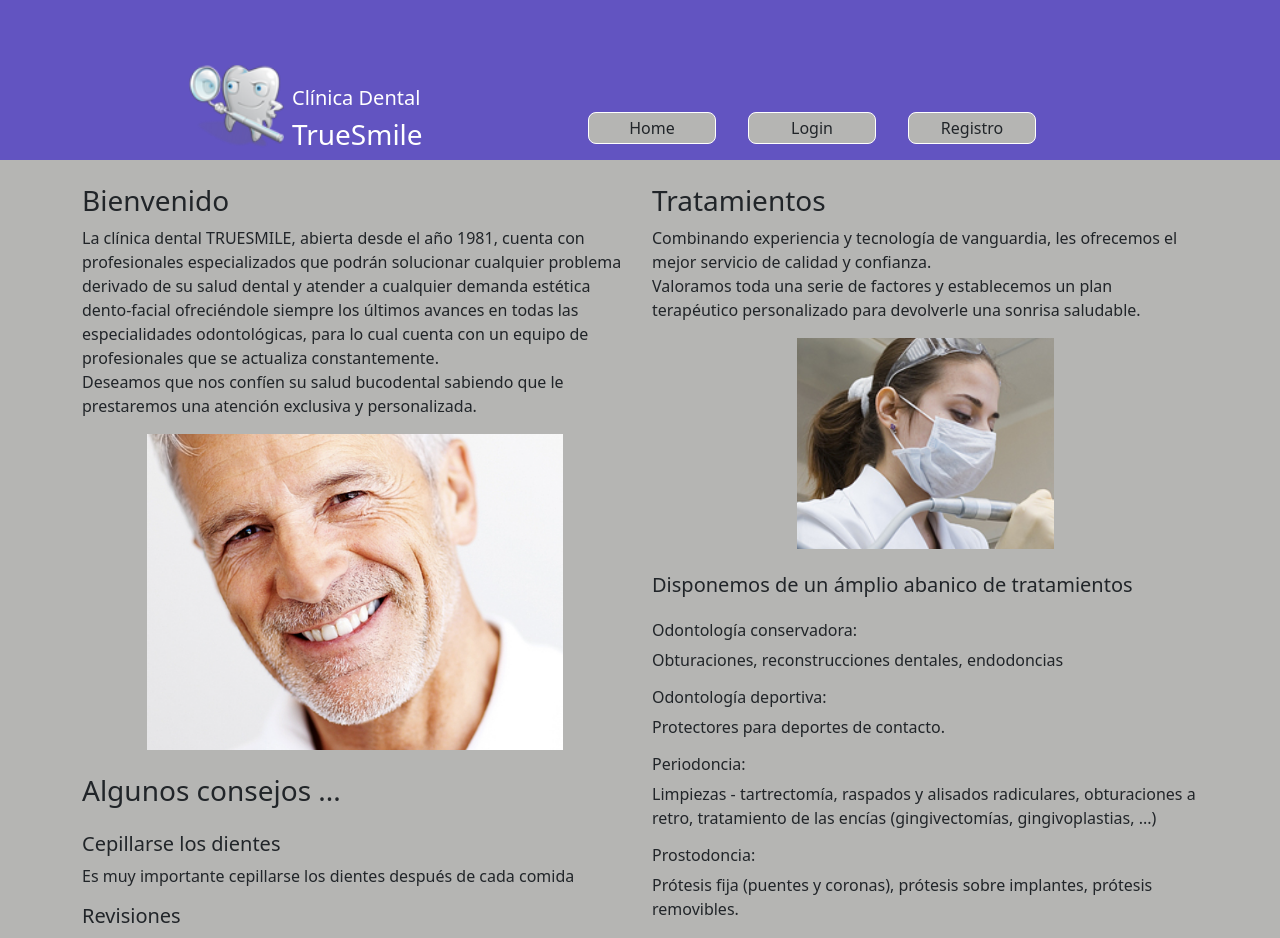
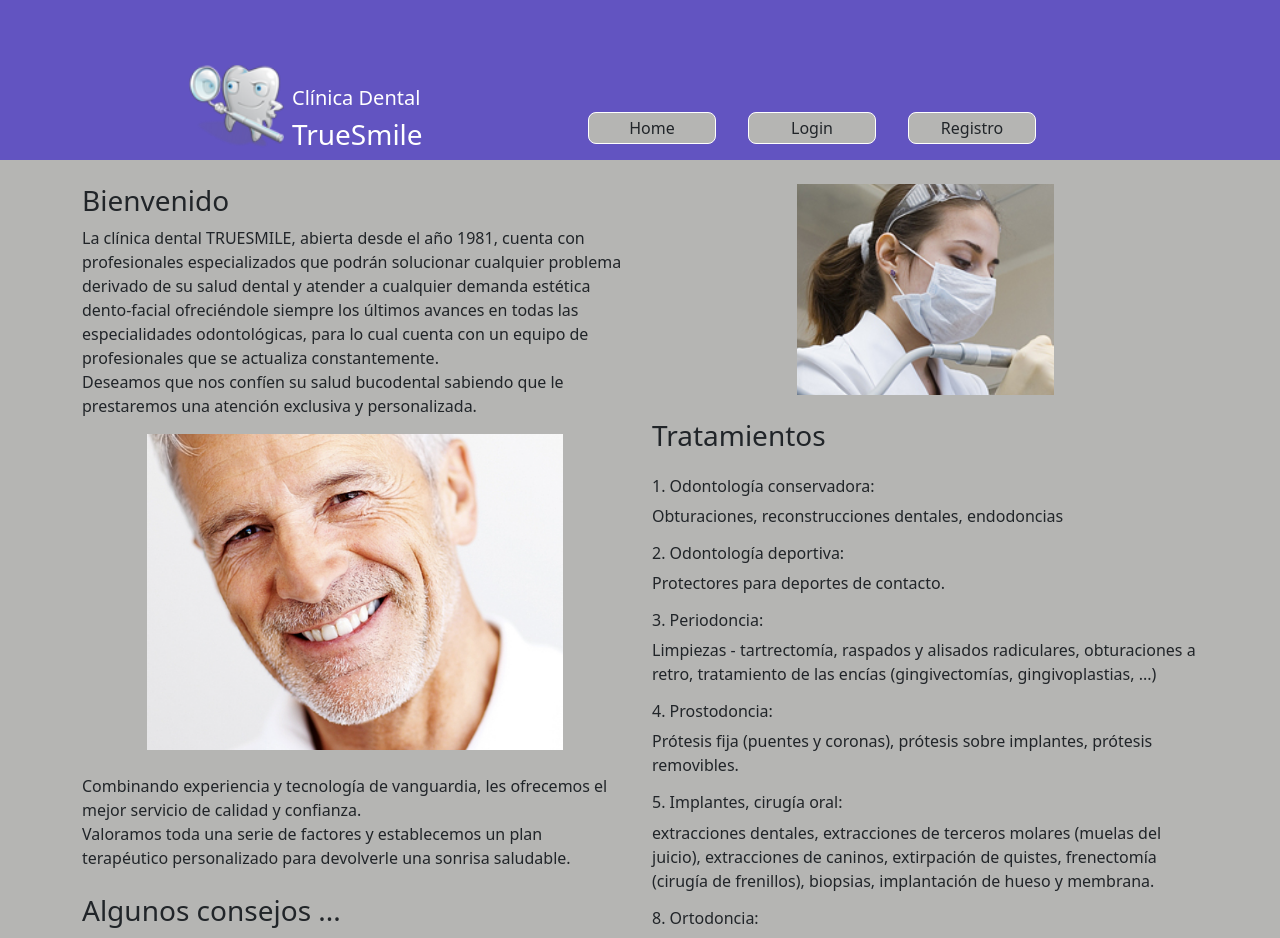
Before and after one commit to rgolfe81/FrontEnd-ClinicaDental-TrueSmile, a React (Vite) app: page / in a window 1280 px wide. Shown: the top 938 px of the page. Built offline with nearby package versions, Linux system fonts and the light colour scheme.

Commit message:
feat: add validation date for old dates in create appointments

```diff
--- a/src/App.css
+++ b/src/App.css
@@ -1,4 +1,4 @@
-body {
+/* body {
   padding: 0;
   margin: 0;
 
@@ -8,4 +8,4 @@ body {
   display: flex;
   justify-content: center;
   align-items: center;
-}
+} */
--- a/src/helpers/useful.js
+++ b/src/helpers/useful.js
@@ -50,7 +50,7 @@ export const checkInputs = (name, data, required) => {
       if (data === "" && required === true){
         return {message: "El campo no puede estar vacío", validated: false};
       } else if (!/^[1-8]$/.test(data)){
-        return {message: "El tratamiento introducido no existe", validated: false};
+        return {message: "Tramientos 1-8 Indicados en Home", validated: false};
       }
       return {message: "", validated: true};
 
@@ -58,7 +58,7 @@ export const checkInputs = (name, data, required) => {
         if (data === "" && required === true){
           return {message: "El campo no puede estar vacío", validated: false};
         } else if (!/^(1|2)?$/.test(data)){
-          return {message: "El doctor introducido no existe", validated: false};
+          return {message: "Dentista 1-2", validated: false};
         }
         return {message: "", validated: true};
       break;
--- a/src/pages/Appointment/Appointment.jsx
+++ b/src/pages/Appointment/Appointment.jsx
@@ -30,7 +30,7 @@ export const Appointment = () => {
   const [newAppointmentIsValid, setNewAppointmentIsValid] = useState({
     dental_intervention_idIsValid: false,
     doctor_idIsValid: false,
-    dateIsValid: true,
+    dateIsValid: false,
   });
 
   // Hook validación final que activa el botón de envío de datos
@@ -114,7 +114,7 @@ export const Appointment = () => {
   return (
     <div className="appointmentDesign">
       <div className="titleDesign">
-        <h2>Pedir cita</h2>
+        <h2>Solicitar cita</h2>
       </div>
       {congratulations !== "" ? (
         <div>{congratulations}</div>
@@ -124,9 +124,14 @@ export const Appointment = () => {
             <Calendar onChange={setDateForTransform} value={dateForTransform} />
           </div>
           <div>
-            <p>
+            <div>
               Fecha seleccionada: {dateForTransform.toLocaleDateString("es-ES")}
-            </p>
+            </div>
+            {/* Validación fecha seleccionada */}
+            {(dateForTransform < new Date()) ?
+            (newAppointmentIsValid.dateIsValid = false, <div>No puedes seleccionar una fecha pasada</div>) :
+            newAppointmentIsValid.dateIsValid = true
+            }
             <InputText
               className={
                 newAppointmentError.dental_intervention_idError === ""
--- a/src/pages/Home/Home.jsx
+++ b/src/pages/Home/Home.jsx
@@ -58,6 +58,13 @@ export const Home = () => {
               <div className="text-center">
                 <img src={Img_01} alt="Imagen portada" className="imgDesign" />
               </div>
+              <p className="mt-4">
+                Combinando experiencia y tecnología de vanguardia, les ofrecemos
+                el mejor servicio de calidad y confianza.
+                <br />
+                Valoramos toda una serie de factores y establecemos un plan
+                terapéutico personalizado para devolverle una sonrisa saludable.
+              </p>
               <h3 className="mt-4">Algunos consejos ...</h3>
               <h5 className="mt-4">Cepillarse los dientes</h5>
               <p>
@@ -73,52 +80,44 @@ export const Home = () => {
             </Col>
 
             <Col sm={12} md={6}>
-              <h3 className="mt-4">Tratamientos</h3>
-              <p>
-                Combinando experiencia y tecnología de vanguardia, les ofrecemos
-                el mejor servicio de calidad y confianza.
-                <br />
-                Valoramos toda una serie de factores y establecemos un plan
-                terapéutico personalizado para devolverle una sonrisa saludable.
-              </p>
               <div className="text-center">
                 <img
                   src={Img_02}
                   alt="imagen tratamientos"
-                  className="img-fluid"
+                  className="mt-4"
                 />
               </div>
-              <h5 className="mt-4">
-                Disponemos de un ámplio abanico de tratamientos
-              </h5>
-              <h6 className="mt-4">Odontología conservadora:</h6>
+              <h3 className="mt-4">Tratamientos</h3>
+              <h6 className="mt-4">1. Odontología conservadora:</h6>
               <p>Obturaciones, reconstrucciones dentales, endodoncias</p>
-              <h6>Odontología deportiva:</h6>
+              <h6>2. Odontología deportiva:</h6>
               <p>Protectores para deportes de contacto.</p>
-              <h6>Periodoncia:</h6>
+              <h6>3. Periodoncia:</h6>
               <p>
                 Limpiezas - tartrectomía, raspados y alisados radiculares,
                 obturaciones a retro, tratamiento de las encías (gingivectomías,
                 gingivoplastias, ...)
               </p>
-              <h6>Prostodoncia:</h6>
+              <h6>4. Prostodoncia:</h6>
               <p>
                 Prótesis fija (puentes y coronas), prótesis sobre implantes,
                 prótesis removibles.
               </p>
-              <h6>Implantes, cirugía oral:</h6>
+              <h6>5. Implantes, cirugía oral:</h6>
               <p>
                 extracciones dentales, extracciones de terceros molares (muelas
                 del juicio), extracciones de caninos, extirpación de quistes,
                 frenectomía (cirugía de frenillos), biopsias, implantación de
                 hueso y membrana.
               </p>
-              <h6>Estética dental:</h6>
+              <h6>8. Ortodoncia:</h6>
+              <p>Fijación con braquets y aparantología funcional</p>
+              <h6>7. Estética dental:</h6>
               <p>
                 blanqueamientos dentales, carillas, coronas de porcelana sin
                 metal (circonio, feldespáticas, ...)
               </p>
-              <h6>Odontopediatría:</h6>
+              <h6>8. Odontopediatría:</h6>
               <p>
                 Obturaciones en dentición temporal, pulpotomías, pulpectomías,
                 extracciones dentales, mantenedores de espacio, fluoraciones
--- a/src/pages/Users/Users.css
+++ b/src/pages/Users/Users.css
@@ -1,6 +1,6 @@
 .usersDesign {
     height: 80vh;
-    width: 100vw;
+    width: 100vh;
     background-color: rgb(181, 181, 179);
     display: flex;
     flex-direction: column;
```
Also changed, not shown: vite.config.js.timestamp-1679942798388.mjs (added, +10 -0 lines).
